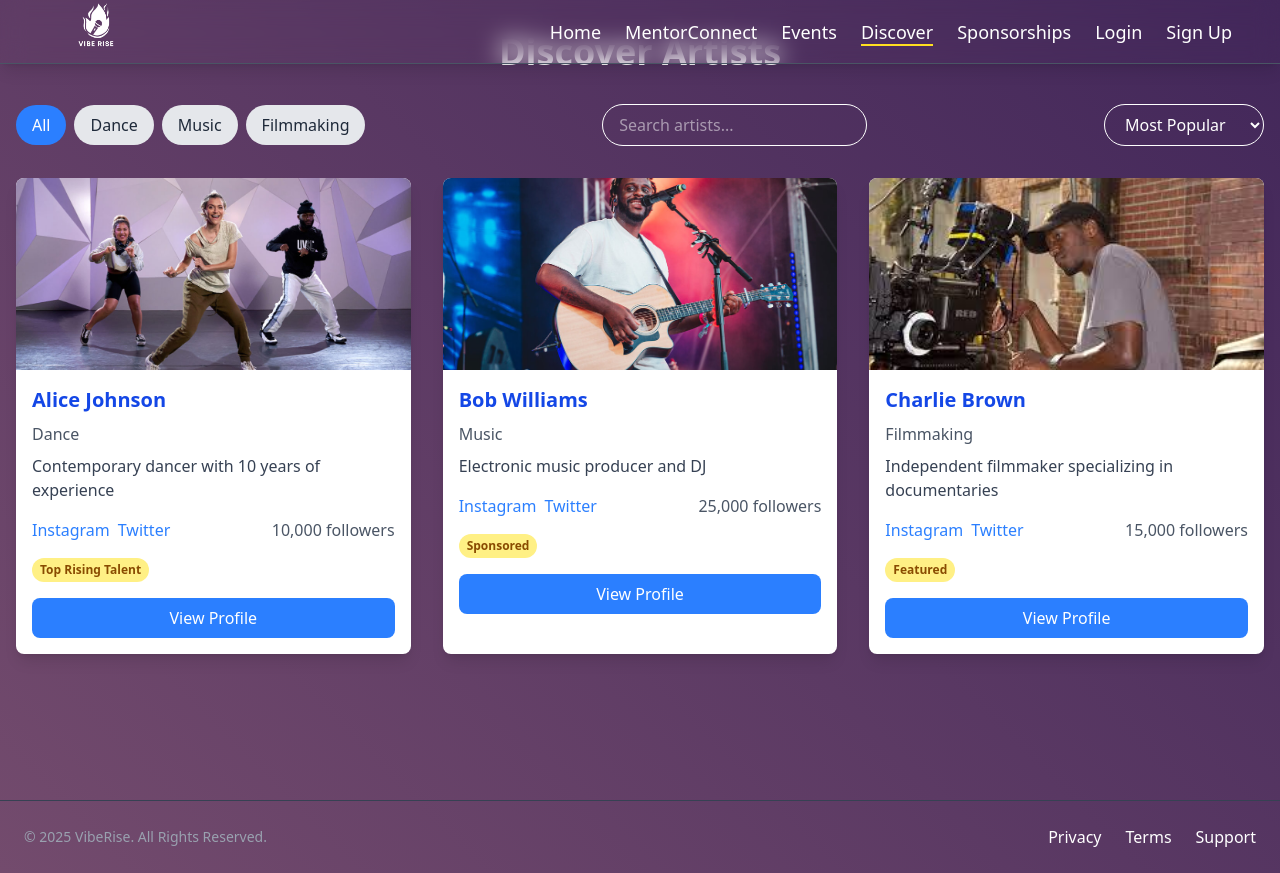
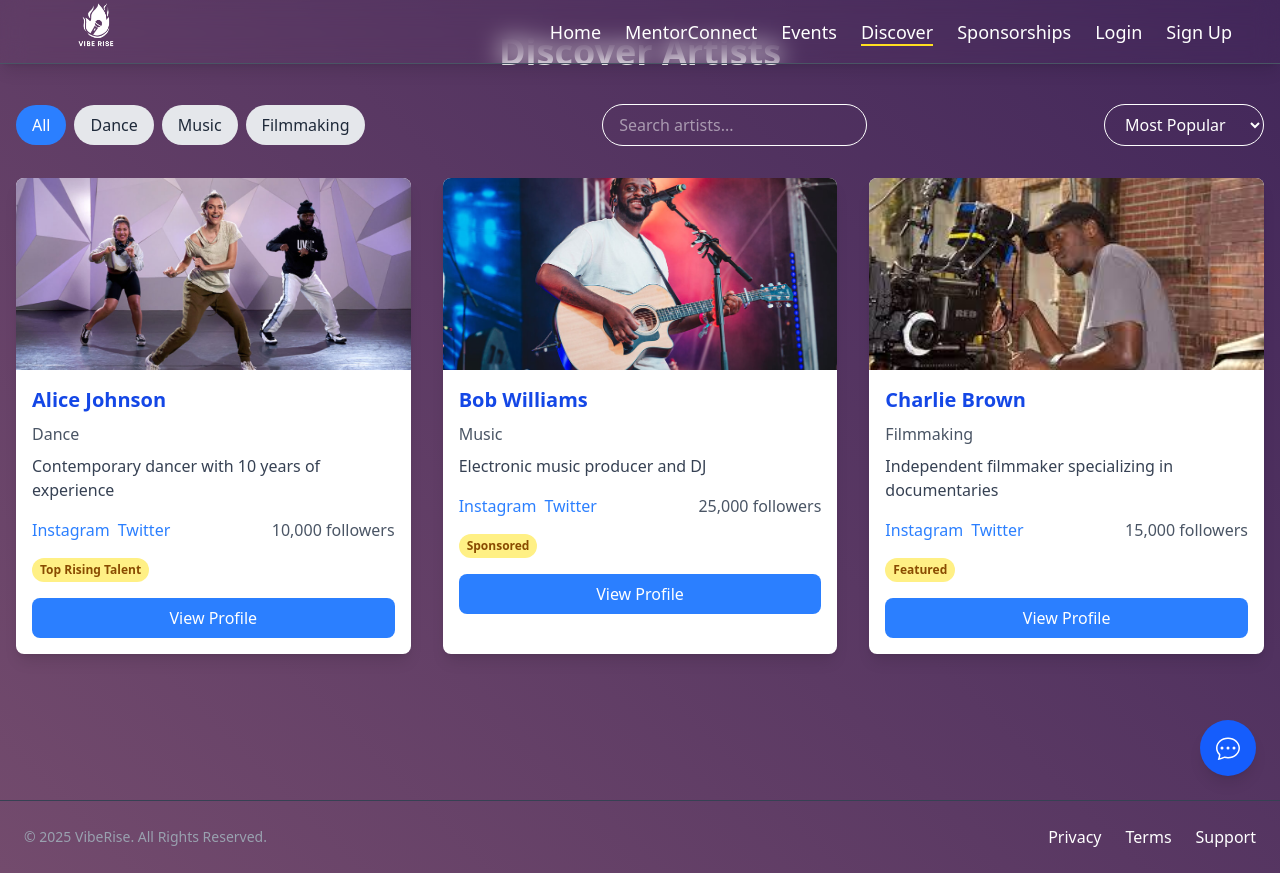
Before and after one commit to aarzoogupta/VibeRise, a React (Vite) app: page /Discover in a window 1280 px wide. Built offline with nearby package versions, Linux system fonts and the light colour scheme.

Commit message:
added landboat

```diff
--- a/package.json
+++ b/package.json
@@ -20,6 +20,7 @@
     "postcss": "^8.5.3",
     "react": "^19.0.0",
     "react-dom": "^19.0.0",
+    "react-icons": "^5.5.0",
     "react-router-dom": "^7.2.0",
     "react-toastify": "^11.0.3",
     "tailwindcss": "^4.0.7"
--- /dev/null
+++ b/src/Component/Chat.jsx
@@ -0,0 +1,23 @@
+import React from "react";
+import { BsChatDots } from "react-icons/bs";
+
+const Chat = () => {
+  const openChat = () => {
+    window.open(
+      "https://landbot.online/v3/H-2863940-L66SGHS3YDSGIBCS/index.html",
+      "_blank"
+    );
+  };
+
+  return (
+    <div
+      className="fixed bottom-6 right-6 z-50 bg-blue-600 hover:bg-blue-700 text-white p-4 rounded-full shadow-lg cursor-pointer transition-transform hover:scale-110"
+      onClick={openChat}
+      title="Chat with us"
+    >
+      <BsChatDots size={24} />
+    </div>
+  );
+};
+
+export default Chat;
--- a/src/Component/Layout.jsx
+++ b/src/Component/Layout.jsx
@@ -1,3 +1,4 @@
+import Chat from "./Chat";
 import Footer from "./Footer"
 import Navbar from "./Navbar"
 import React from "react";
@@ -6,6 +7,7 @@ function Layout({ children }) {
     return (
         <div>
             <Navbar/>
+            <Chat/>
             <div className="content min-h-screen">
                 {children}
             </div>
--- a/src/Component/Navbar.jsx
+++ b/src/Component/Navbar.jsx
@@ -1,5 +1,6 @@
 import React, { useState, useEffect } from "react";
 import { Link, useLocation } from "react-router-dom";
+import Chat from "./Chat";
 
 function Navbar() {
   const [user, setUser] = useState(null);
@@ -16,7 +17,6 @@ function Navbar() {
       <div className="ml-4">
 
         <img src="./logo.png" alt="Logo" className="w-32 h-32 max-w-32 max-h-32 object-contain" />
-
       </div>
       <div className="mr-8">
         <ul className="flex space-x-6 text-lg font-medium">
--- a/src/Pages/UserProfile.jsx
+++ b/src/Pages/UserProfile.jsx
@@ -56,9 +56,7 @@ console.log("Extracted userId:", userId);
     setPosts([postWithUser, ...posts]); // Add new post to the top
   };
 
-  const [aboutMe, setAboutMe] = useState([
-    "Sunidhi Chauhan is an Indian playback singer. Known for her vocal range and versatility, she has recorded songs for films in several Indian languages and received accolades including three Filmfare Awards and a Filmfare Award South .She is often praised for her charismatic stage presence and Vocal belting ability.Passionate artist bringing creativity to life. Always looking for new opportunities!"
-  ]);
+  const [aboutMe, setAboutMe] = useState([]);
   const [newInfo, setNewInfo] = useState("");
   const [showInput, setShowInput] = useState(false);
 
```
